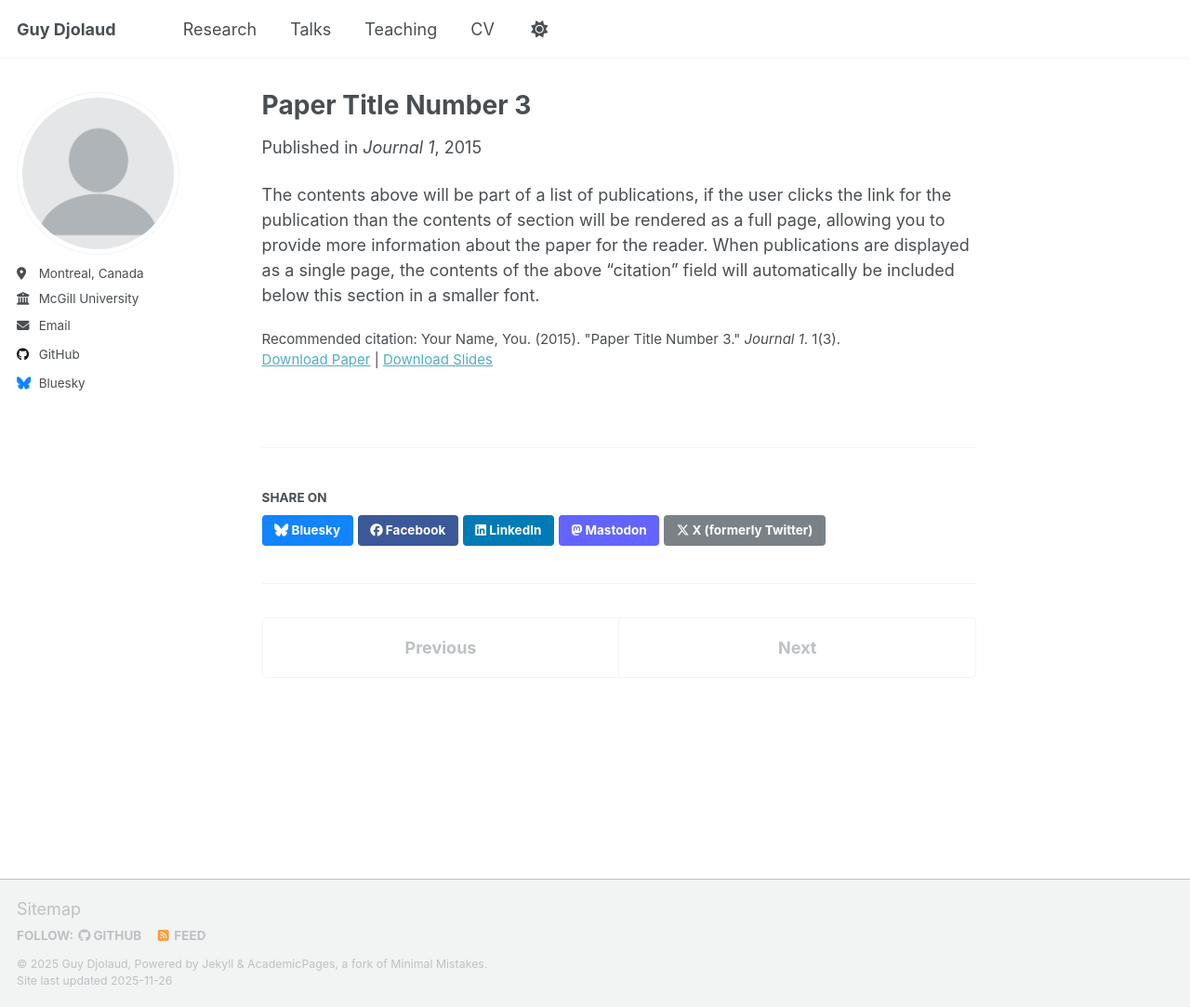
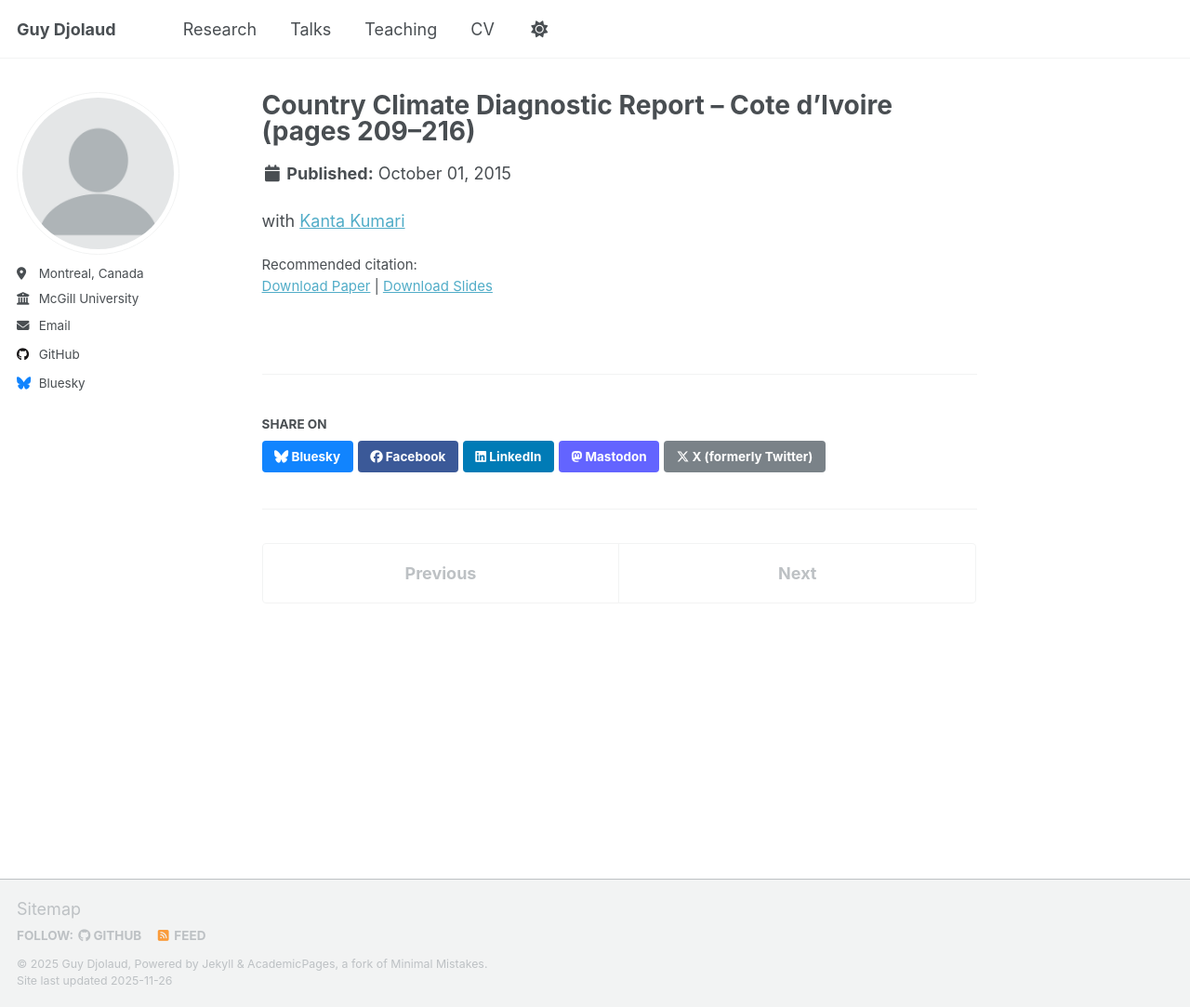
Before and after one commit to Guy-Djolaud/Guy-Djolaud.github.io, a Jekyll site: the page built from _publications/2015-10-01-paper-title-number-3.md, in a window 1280 px wide and 1083 px high. Shown: the whole window at 93% size. Built offline with Jekyll 4.4.1, drawn with Linux system fonts in a browser that asks for light colours; a script that is not in the unit is left out.

Commit message:
Update 2015-10-01-paper-title-number-3.md

```diff
--- a/_publications/2015-10-01-paper-title-number-3.md
+++ b/_publications/2015-10-01-paper-title-number-3.md
@@ -1,14 +1,12 @@
 ---
-title: "Paper Title Number 3"
+title: "Country Climate Diagnostic Report – Cote d’Ivoire (pages 209–216)"
 collection: publications
-category: manuscripts
-permalink: /publication/2015-10-01-paper-title-number-3
-excerpt: 'This paper is about the number 3. The number 4 is left for future work.'
+category: conferences
+permalink: /publications/2015-10-01-paper-title-number-3
+excerpt: 'Climate finance diagnostics, fiscal policy modeling and green growth scenario analysis'
 date: 2015-10-01
-venue: 'Journal 1'
 slidesurl: 'https://academicpages.github.io/files/slides3.pdf'
 paperurl: 'https://academicpages.github.io/files/paper3.pdf'
-citation: 'Your Name, You. (2015). &quot;Paper Title Number 3.&quot; <i>Journal 1</i>. 1(3).'
+citation: ''
 ---
-
-The contents above will be part of a list of publications, if the user clicks the link for the publication than the contents of section will be rendered as a full page, allowing you to provide more information about the paper for the reader. When publications are displayed as a single page, the contents of the above "citation" field will automatically be included below this section in a smaller font.
+with [Kanta Kumari](https://www.worldbank.org/en/about/people/k/kanta-kumari-rigaud)
```
